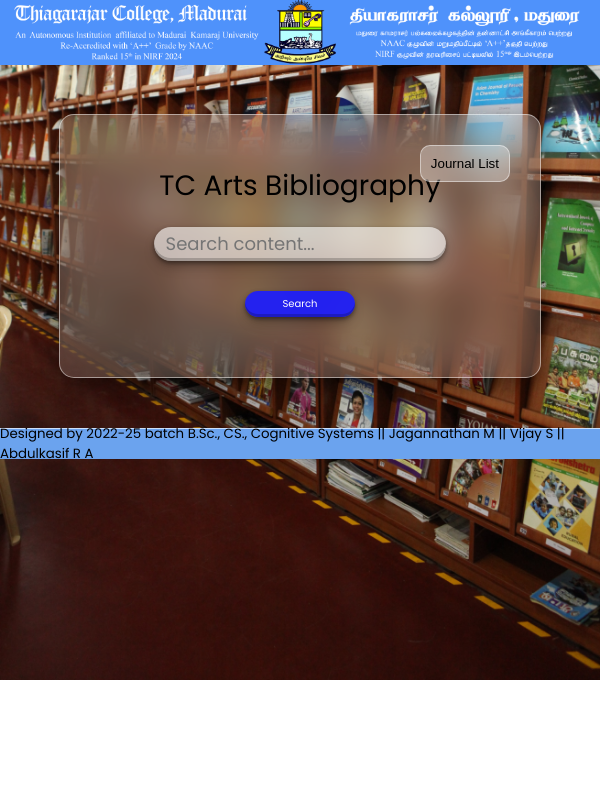
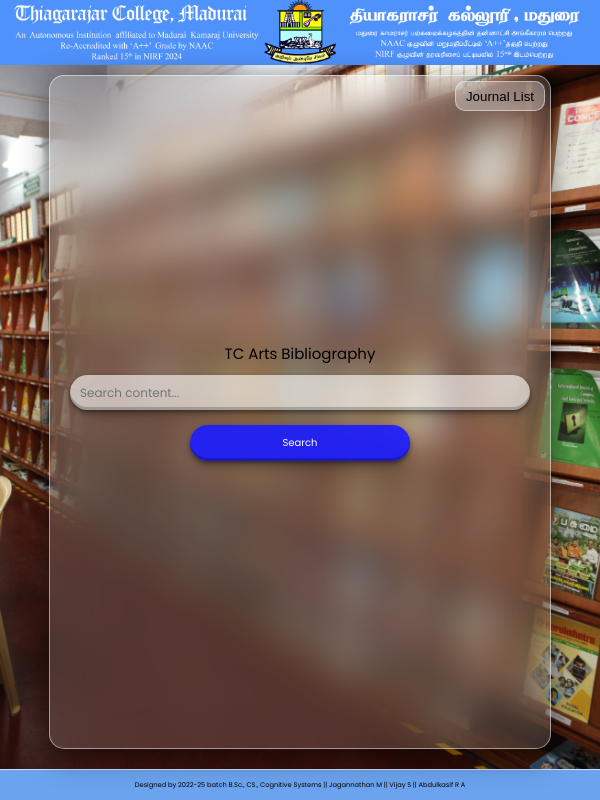
Before and after one commit to Vijay-vj-pro/TC-project, a Django app: page /search/ in a window 600 px wide. Run offline with Django 5.2, Linux system fonts and the light colour scheme.

Commit message:
All work complete without loading animation

```diff
--- a/myproject/media/data/count_viewers.txt
+++ b/myproject/media/data/count_viewers.txt
@@ -1 +1 @@
-201
+467
--- a/myproject/myapp/templates/search.html
+++ b/myproject/myapp/templates/search.html
@@ -5,8 +5,14 @@
     <link rel="stylesheet" href="https://fonts.googleapis.com/css?family=Poppins"/>
     <title>Journal Search Portal</title>
     <style>
+      html{
+        height: 100%;
+        padding: 0;
+        margin: 0;
+      }
       body{
         margin: 0;
+        padding: 0;
         font-family: "Poppins", serif;
         font-size: larger;
         background-image: url("{% static 'images/bg.jpg' %}");
@@ -14,13 +20,20 @@
         background-position:center;
         background-size: cover;
       }
+      #header{
+        width: 100%;
+        display: flex;
+      }
       #header_img{
         width: 100%;
         margin-bottom: 5%;
       }
       #container {
         width: 100%;
-        justify-content: center;
+        min-height: 100vh;
+        margin: 0;
+        padding: 0;
+        justify-content: space-between;
         align-items: center;
         display: flex;
         flex-direction: column;
@@ -31,12 +44,13 @@
         width: 80%;
         height: 100%;
         display: flex;
-        flex-wrap: wrap;
+        flex-grow:1 ;
         position: relative;
         border: 1px rgba(255, 255, 255, 0.486) solid;
         border-radius: 15px;
         box-shadow: rgba(0, 0, 0, 0.5) 0px 7px 29px 0px;
         justify-content: center;
+        align-items: center;
       }
       form {
         width: 90%;
@@ -47,7 +61,6 @@
         align-items: center;
         flex-direction: column;
         padding: 40px;
-        flex-wrap: wrap;
       }
       #heading{
         font-size: 30px;
@@ -183,73 +196,142 @@
         justify-content: center;
         align-items: center;
         margin-top: 50px;
-        bottom: 0 ;
+        left: 0;
+        bottom: 0;
+        flex-shrink: 0;
       }
       #footer p{
+        justify-content: center;
+        align-items: center;
         font-size: 10pt;
         font-weight: 300px;
       }
 
-      /* Mobile devices (max-width: 600px) */
-      @media only screen and (max-width: 600px) {
-        body {
-          font-size: medium;
+      /* Medium Devices (Tablets, 768px and up) */
+@media only screen and (max-width: 1024px) {
+  #container {
+    width: 100%;
+    height: auto;
+    padding: 10px;
+  }
+  #small-container {
+    width: 80%;
+    padding: 20px;
+    height: auto;
   }
   form {
-          width: 80%;
+    width: 100%;
     padding: 20px;
   }
   #search-box {
-          width: 90%;
-          height: 10px;
-          font-size: 15px;
-          padding: 12px;
+    width: 80%;
+    font-size: 10pt;
   }
   #search-btn {
-          width: 70px;
-          padding: 5px;
-          font-size: 10px;
+    width: 80px;
+    font-size: 13px;
+    padding: 10px;
   }
-        #heading {
+  #results h2 {
+    font-size: 22px;
+  }
+  #results p {
     font-size: 18px;
-          font-weight: 100;
-        }
-        #result-list {
-          width: 100%;
-          margin: 2px;
   }
   #result-a {
-          font-size: 14pt;
+    font-size: 18pt;
+  }
+  #footer p {
+    font-size: 8pt;
   }
 }
 
-      /* Tablets (min-width: 600px and max-width: 1024px) */
-      @media only screen and (min-width: 600px) and (max-width: 1024px) {
-        body {
-          font-size: large;
+/* Small Devices (Mobiles, 600px and down) */
+@media only screen and (max-width: 600px) {
+  body{
+    padding: 0;
+    margin: 0;
+    background-repeat: repeat;
+  }
+  #container {
+    width: 100%;
+    padding: 0;
+    margin: 0;
   }
   #header_img {
-          margin-bottom: 7%;
+    width: 100%;
+    margin-bottom: 10px;
+  }
+  #small-container {
+    width: 80%;
+    padding: 10px;
+    height: auto;
+    margin-bottom: 20px;
   }
   form {
-          width: 80%;
-          padding: 30px;
+    width: 100%;
+  }
+  #heading {
+    font-size: 15px;
+    margin: 10px;
   }
   #search-box {
-          width: 70%;
-          font-size: large;
+    width: 100%;
+    height: 15px;
+    font-size: 12px;
+    padding: 10px;
   }
   #search-btn {
-          width: 110px;
+    width: 50%;
+    font-size: 10px;
+    padding: 10px;
+    margin-top: 15px;
   }
-        #heading {
-          font-size: 28px;
+  #results{
+    width: 100%;
   }
-        #result-list {
-          width: 95%;
+  #results h2 {
+    font-size: 15px;
+  }
+  #results p {
+    font-size: 14px;
+  }
+  #result-list{
+    margin: 0;
+  }
+  #result-list hr{
+    width: 100%;
   }
   #result-a {
-          font-size: 18pt;
+    font-size: 12pt;
+  }
+  #result-a:hover{
+    font-size: 12pt;
+  }
+  #year-button-div{
+    width: 100px;
+    height: 40px;
+    right: 0;
+    top: 0;
+    padding: 0;
+  }
+  #year-button-div form{
+    padding: 5px;
+  }
+  #pdfs{
+    width: 100%;
+    height: 40px;
+    padding: 0;
+    font-size: 10pt;
+  }
+  #footer {
+    width: 100%;
+    height: 20px;
+    padding: 5px;
+    margin-top: 0;
+  }
+  #footer p {
+    font-size: 5pt;
   }
 }
     </style>
@@ -298,10 +380,11 @@
         </div>
     </form>
     </div>
-    </div>
     <div id="footer">
       <p>Designed by 2022-25 batch B.Sc., CS., Cognitive Systems || Jagannathan M || Vijay S || Abdulkasif R A</p><br>
     </div>
+    </div>
+
 
 </body>
 </html>
```
Also changed, not shown: myproject/media/highlighted_images/highlight_img_.jpg. Lines whose indentation alone changed are shown as unchanged.
